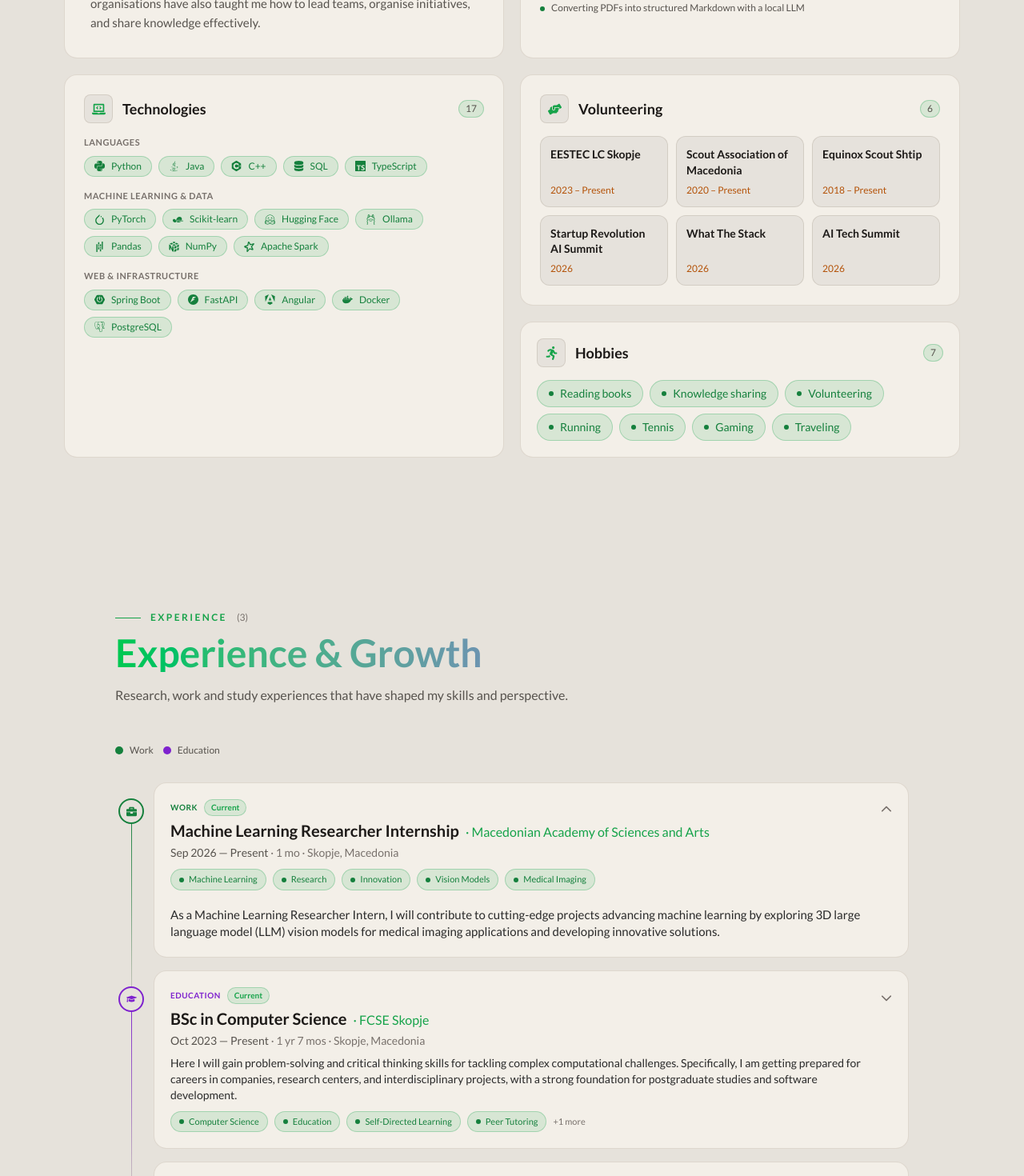
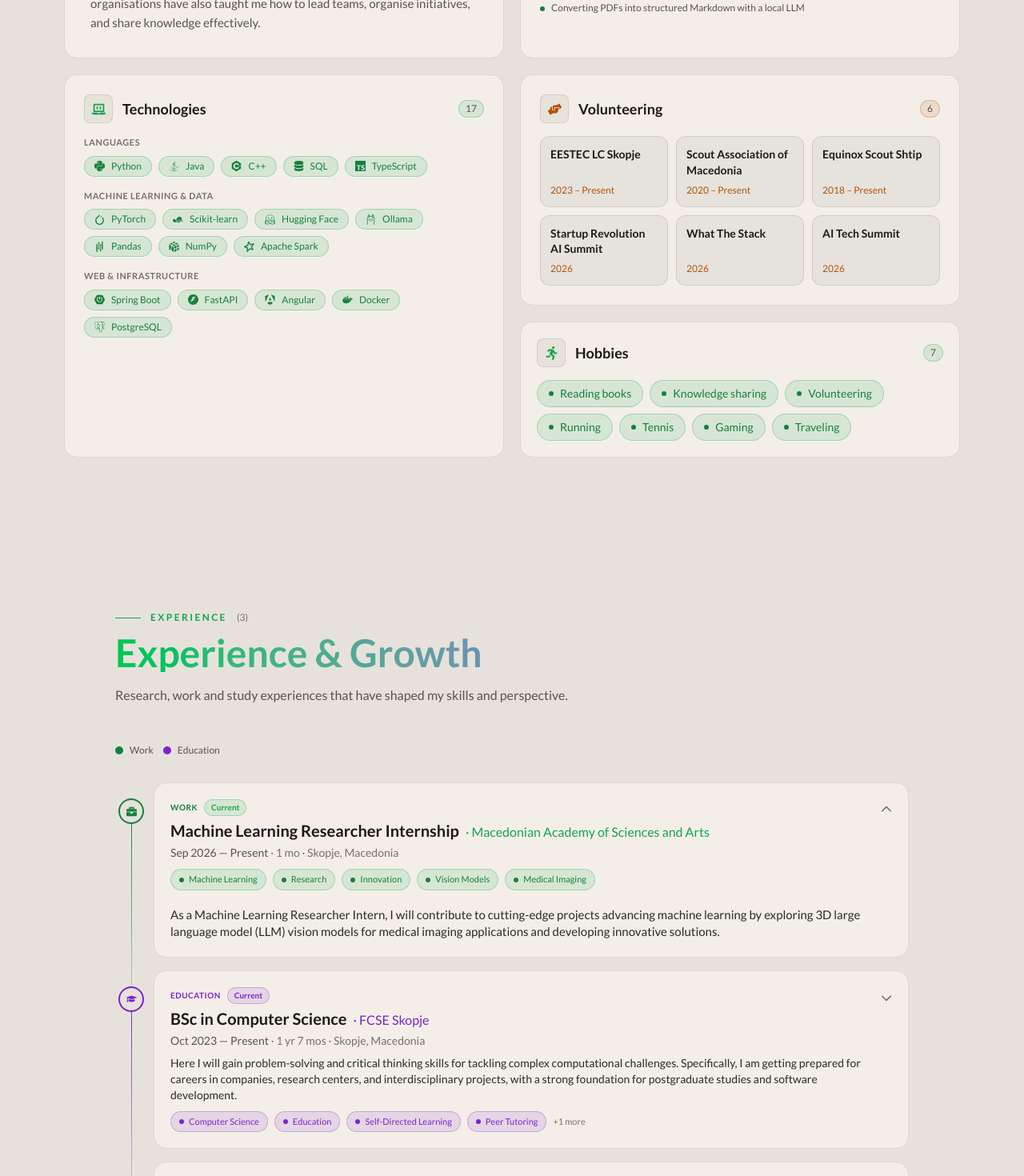
Before and after one commit to MartinJanev/portfolio-page, a React (Vite) app: page / in a window 1280 px wide. Shown: the part 1480-2950 px from the top of the page at 80% size. Built offline with nearby package versions, Linux system fonts and the light colour scheme.

Commit message:
Colour volunteering and education by their kind accent
Add .accent-community and .accent-education classes that remap the shared accent and tag variables, applied per timeline entry and on the volunteering card. Hover glows stay site-wide, except a softer amber on community.

```diff
--- a/src/components/TimelineEntry.tsx
+++ b/src/components/TimelineEntry.tsx
@@ -35,7 +35,15 @@
   const hiddenTags = open ? 0 : Math.max(0, tags.length - COLLAPSED_TAG_COUNT);
 
   return (
-    <li className={marker ? "relative pl-10 md:pl-12" : "relative"}>
+    <li
+      className={[
+        "relative",
+        marker ? "pl-10 md:pl-12" : "",
+        item.kind === "work" ? "" : `accent-${item.kind}`,
+      ]
+        .filter(Boolean)
+        .join(" ")}
+    >
       {/* Rail drawn per entry, from this marker's centre down to the next one,
           so it never trails off past the first/last dot. */}
       {showRail && (
--- a/src/components/sections/About.tsx
+++ b/src/components/sections/About.tsx
@@ -203,7 +203,11 @@
           </Card>
 
           {/* Volunteering — one tile per role, each opening that role's details. */}
-          <Card tier="standard" interactive={false} className="sm:col-span-2">
+          <Card
+            tier="standard"
+            interactive={false}
+            className="accent-community sm:col-span-2"
+          >
             <CardHeading
               title={volunteeringHeading.title}
               icon={volunteeringHeading.icon}
--- a/src/index.css
+++ b/src/index.css
@@ -57,6 +57,30 @@
   --kind-work: #15803d;
   --kind-education: #7e22ce;
   --kind-community: #b45309;
+}
+
+/* Recolours a subtree to one experience kind: shared components read these
+   variables, so they follow without per-component colour props. Hover glows
+   and rings stay site-wide green/purple, except the softer amber on community. Work has no
+   class because the default palette is already green. */
+.accent-community {
+  --kind-accent: var(--kind-community);
+  /* Softer amber hover: roughly half the default glow, and the ring colour
+     (Tailwind's ring-green-400/40 reads this) at half strength too. */
+  --glow-green: color-mix(in srgb, var(--kind-community) 20%, transparent);
+  --glow-purple: color-mix(in srgb, var(--kind-community) 12%, transparent);
+  --color-green-400: color-mix(in srgb, var(--kind-community) 50%, transparent);
+}
+.accent-education {
+  --kind-accent: var(--kind-education);
+}
+.accent-community,
+.accent-education {
+  --accent-green: var(--kind-accent);
+  --accent-purple: var(--kind-accent);
+  --tag-text: var(--kind-accent);
+  --tag-bg: color-mix(in srgb, var(--kind-accent) 12%, transparent);
+  --tag-border: color-mix(in srgb, var(--kind-accent) 28%, transparent);
 }
 
 /* ---------- Base (global) ---------- */
```
